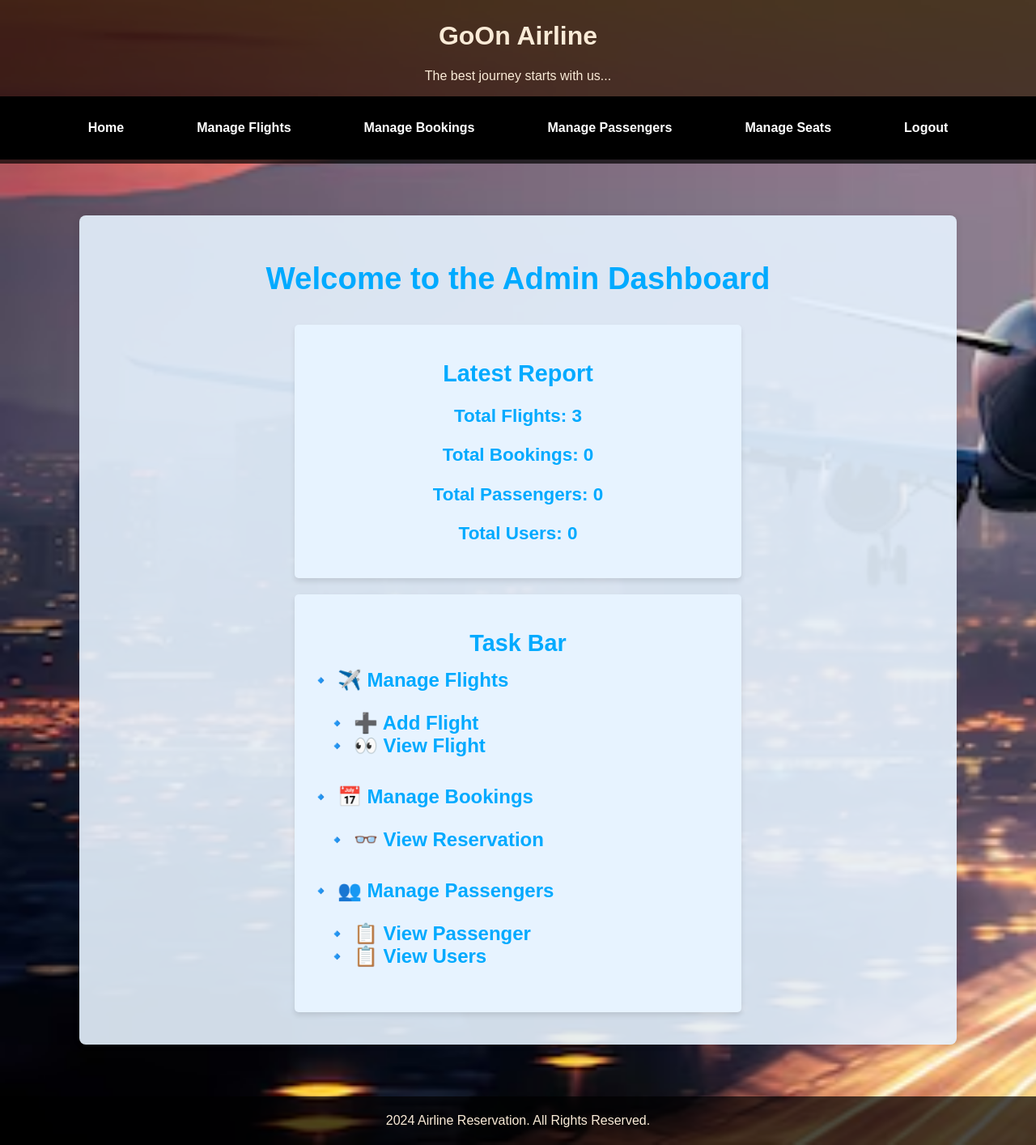
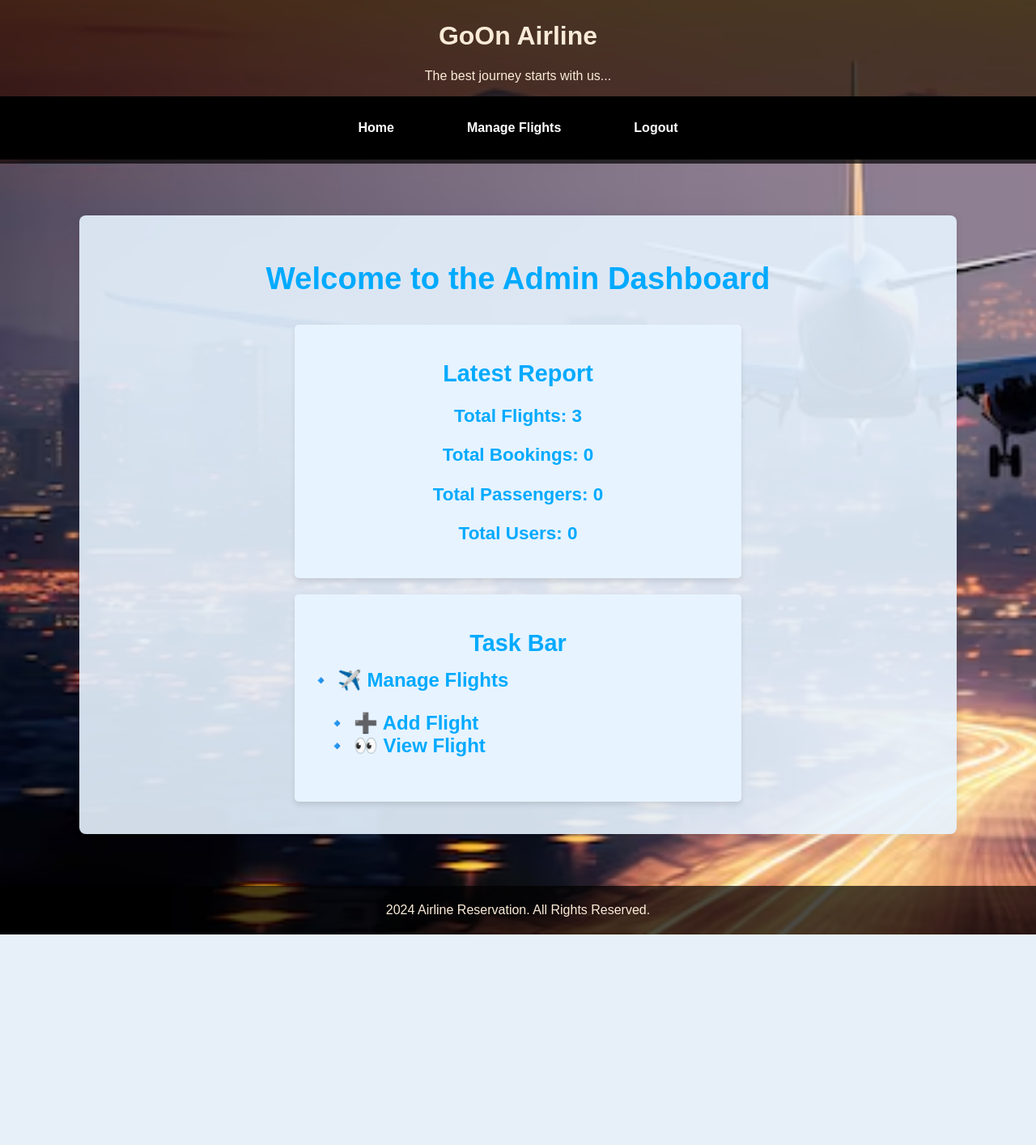
Before and after one commit to yuthika-77/dbms-minip-roject, a PHP site: page /admin.php in a window 1280 px wide. Shown: the whole page at 81% size. After the commit the page ends 1154 px from the top, so only its background shows below. Run offline with PHP 8.4, Linux system fonts and the light colour scheme; data comes from the database, SQL or seed files in the repository; data that the repository does not hold is empty.

Commit message:
Add files via upload

```diff
--- a/admin.php
+++ b/admin.php
@@ -131,26 +131,8 @@ if (!isset($_SESSION['submit']) !== true) {
                     <a href="viewflight.php">View Flight</a>
                 </div>
             </div>
-            <div class="dropdown">
-                <a href="#">Manage Bookings</a>
-                <div class="dropdown-content">
-                    <a href="viewbooking.php">View Reservations</a>
-                </div>
-            </div>
-            <div class="dropdown">
-                <a href="#">Manage Passengers</a>
-                <div class="dropdown-content">
-                    <a href="viewpassangers.php">View Passengers</a>
-                    <a href="viewuser.php">View Users</a>
-                </div>
-            </div>
-            <div class="dropdown">
-            <a href="#">Manage Seats</a>
-                <div class="dropdown-content">
-                    <a href="checkin.php">Check-in</a>
-                    <a href="viewseats.php">View Seats</a>
-                </div>
-            </div>
+
+
             <div class="dropdown">
             <a href="logout.php">Logout</a>
     </div>
@@ -178,33 +160,8 @@ if (!isset($_SESSION['submit']) !== true) {
                 <li><a href="viewflight.php">👀 View Flight</a></li>
             </ul>
         </li>
-        <li>
-            <a >
-                📅 Manage Bookings
-            </a>
-            <ul>
-                <li><a href="viewbooking.php">👓 View Reservation</a></li>
+
             </ul>
-        </li>
-        <li>
-            <a >
-                👥 Manage Passengers
-            </a>
-            <ul>
-                <li><a href="viewpassangers.php">📋 View Passenger</a></li>
-                <li><a href="viewusers.php">📋 View Users</a></li>
-            </ul>
-        </li>
-        <li>
-            <!-- <a>
-                💺 Manage Seats
-            </a>
-            <ul>
-                <li><a href="checkin.php">🛂 Check-in</a></li>
-                <li><a href="viewseats.php">💺 View Seats</a></li>
-            </ul> -->
-        </li>
-    </ul>
 </div>
 
     </div>
```
